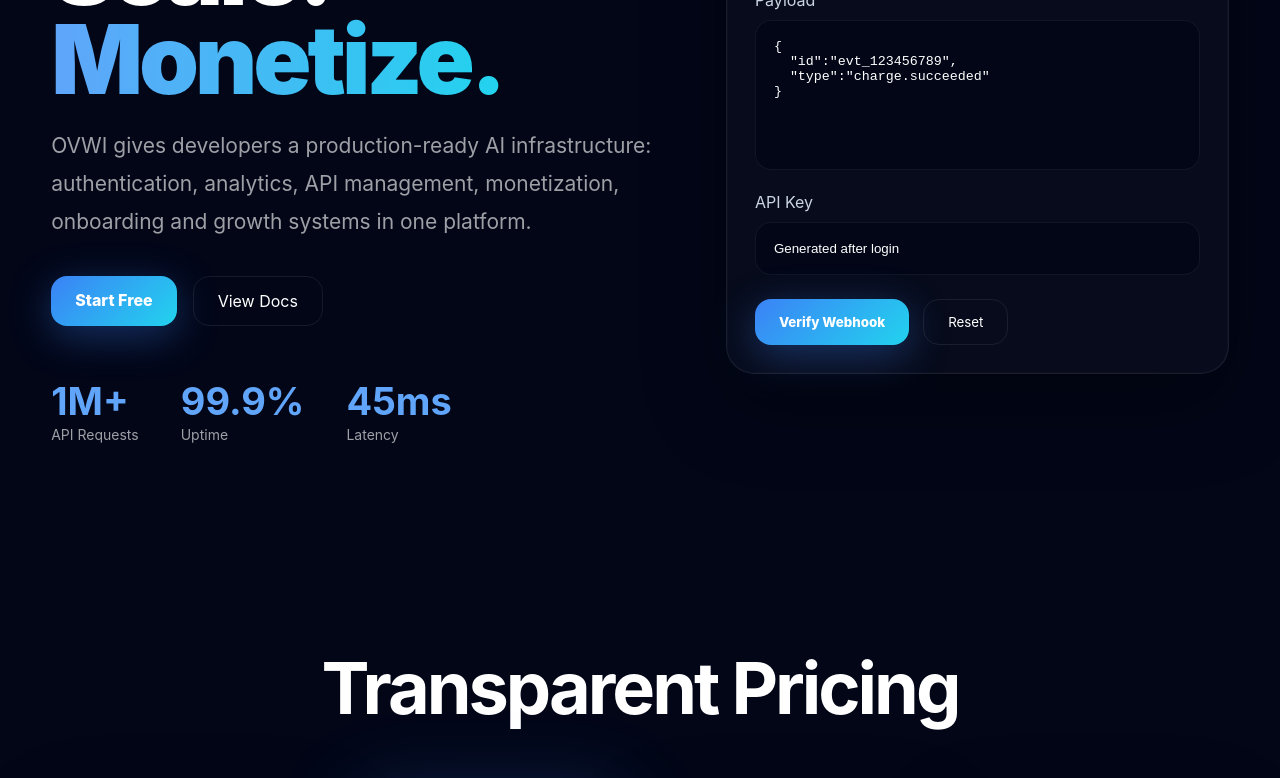
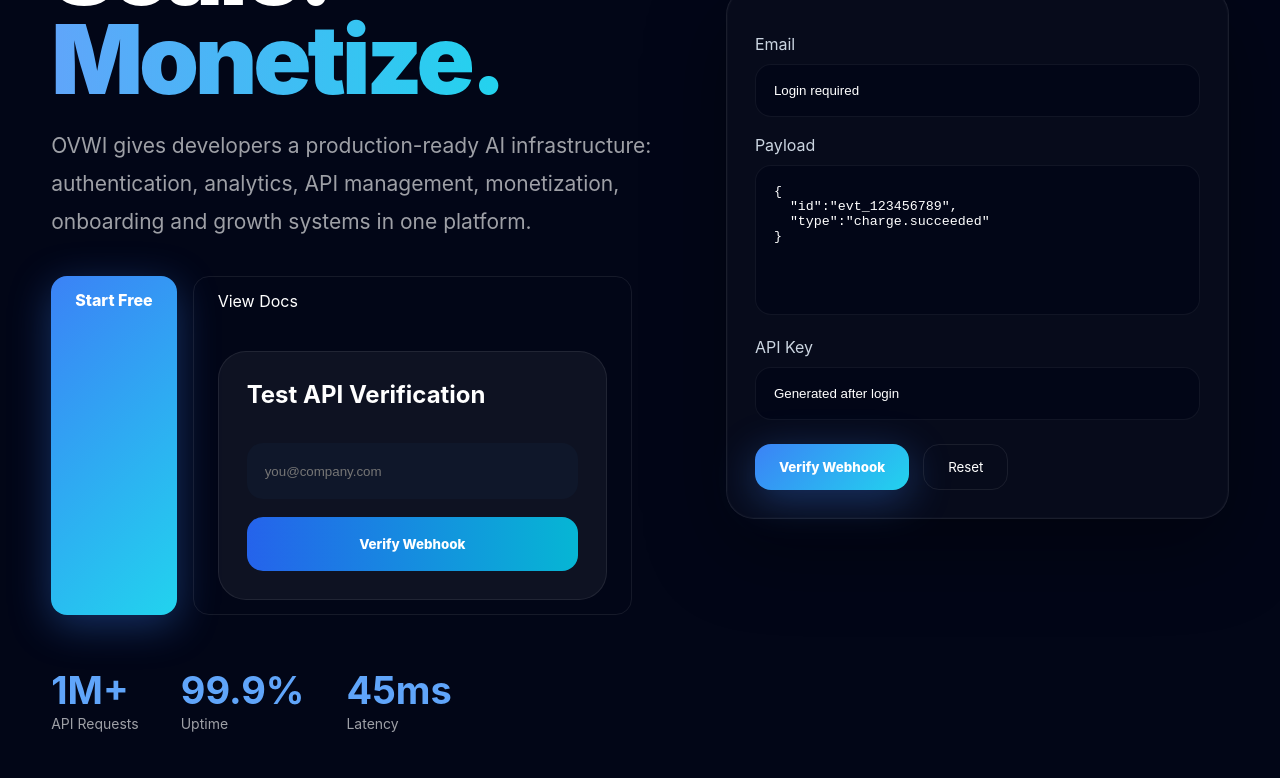
Before and after one commit to aydncy/ovwi-ui, a Next.js app: page / in a window 1280 px wide. Shown: the part 421-1199 px from the top of the page. Built offline with nearby package versions, Linux system fonts and the light colour scheme.

Commit message:
final stripe level ux fix pack

```diff
--- /dev/null
+++ b/app/api/test-key/route.ts
@@ -0,0 +1,13 @@
+import { NextResponse } from 'next/server'
+
+export async function POST(req:Request){
+
+  const body = await req.json()
+
+  return NextResponse.json({
+    ok:true,
+    email:body.email,
+    verified:true,
+    latency:'41ms'
+  })
+}
--- /dev/null
+++ b/app/components/VerifyBox.tsx
@@ -0,0 +1,109 @@
+'use client'
+
+import { useState } from 'react'
+
+export default function VerifyBox(){
+
+  const [email,setEmail] =
+    useState('')
+
+  const [result,setResult] =
+    useState('')
+
+  async function run(){
+
+    const res = await fetch(
+      '/api/test-key',
+      {
+        method:'POST',
+        headers:{
+          'Content-Type':
+            'application/json'
+        },
+        body:JSON.stringify({
+          email
+        })
+      }
+    )
+
+    const data = await res.json()
+
+    setResult(
+      data.verified
+        ? 'Verification Successful'
+        : 'Verification Failed'
+    )
+  }
+
+  return (
+    <div
+      style={{
+        marginTop:40,
+        background:
+          'rgba(255,255,255,.05)',
+        border:
+          '1px solid rgba(255,255,255,.08)',
+        borderRadius:28,
+        padding:28,
+        maxWidth:680
+      }}
+    >
+
+      <h2
+        style={{
+          marginTop:0
+        }}
+      >
+        Test API Verification
+      </h2>
+
+      <input
+        value={email}
+        onChange={e=>
+          setEmail(e.target.value)
+        }
+        placeholder="you@company.com"
+        style={{
+          width:'100%',
+          height:56,
+          borderRadius:16,
+          border:'none',
+          padding:'0 18px',
+          background:'#0f172a',
+          color:'white',
+          marginTop:14
+        }}
+      />
+
+      <button
+        onClick={run}
+        style={{
+          marginTop:18,
+          height:54,
+          width:'100%',
+          border:'none',
+          borderRadius:16,
+          background:
+            'linear-gradient(90deg,#2563eb,#06b6d4)',
+          color:'white',
+          fontWeight:800,
+          cursor:'pointer'
+        }}
+      >
+        Verify Webhook
+      </button>
+
+      {result && (
+        <div
+          style={{
+            marginTop:18,
+            opacity:.8
+          }}
+        >
+          {result}
+        </div>
+      )}
+
+    </div>
+  )
+}
--- a/app/page.tsx
+++ b/app/page.tsx
@@ -1,3 +1,4 @@
+import VerifyBox from "./components/VerifyBox"
 import Link from 'next/link'
 
 export default function Home(){
@@ -83,6 +84,7 @@ export default function Home(){
                 className="secondary-btn"
               >
                 View Docs
+<VerifyBox />
               </Link>
 
             </div>
```
Also changed, not shown: app/components/AuthNav.tsx (+33 -38 lines).
